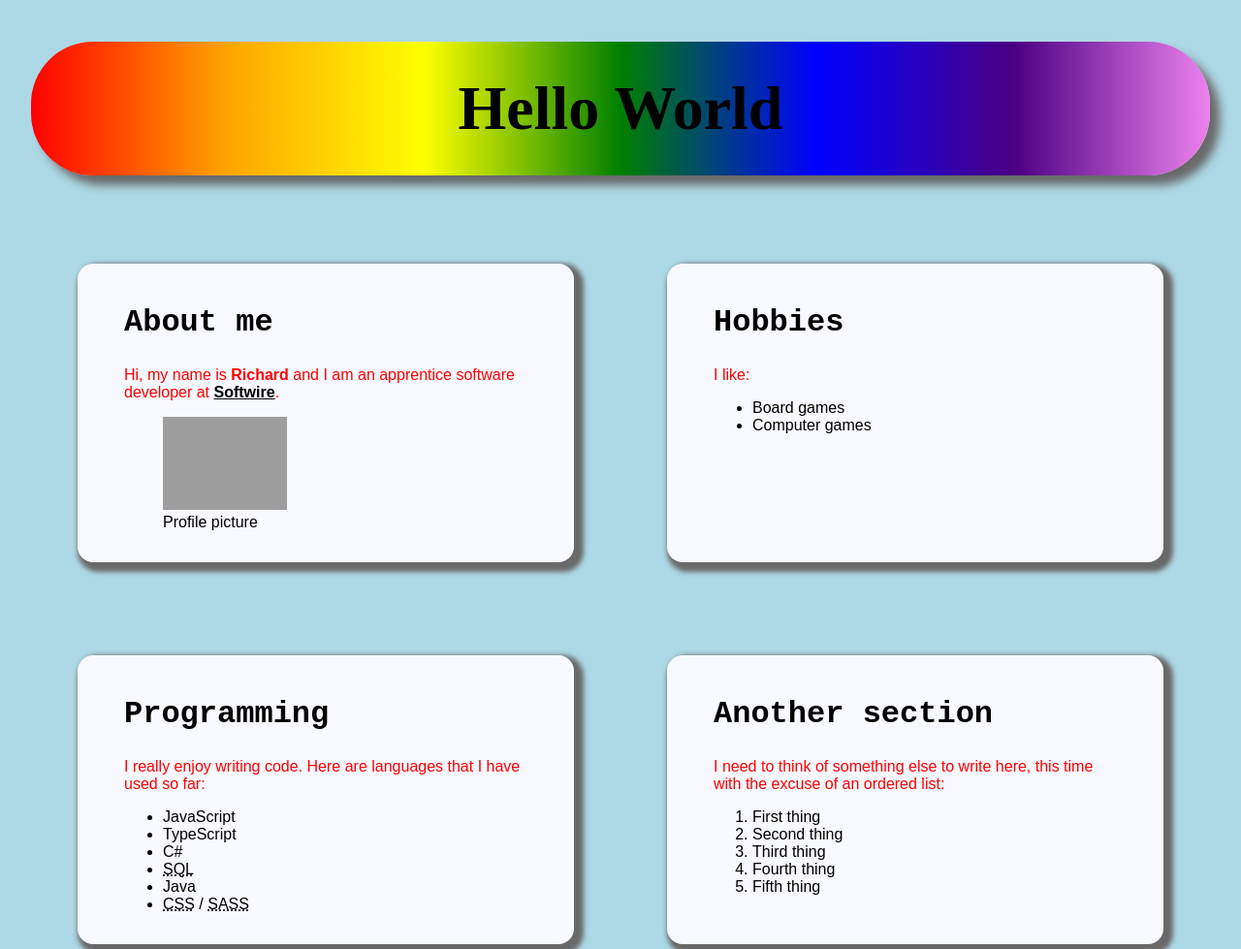
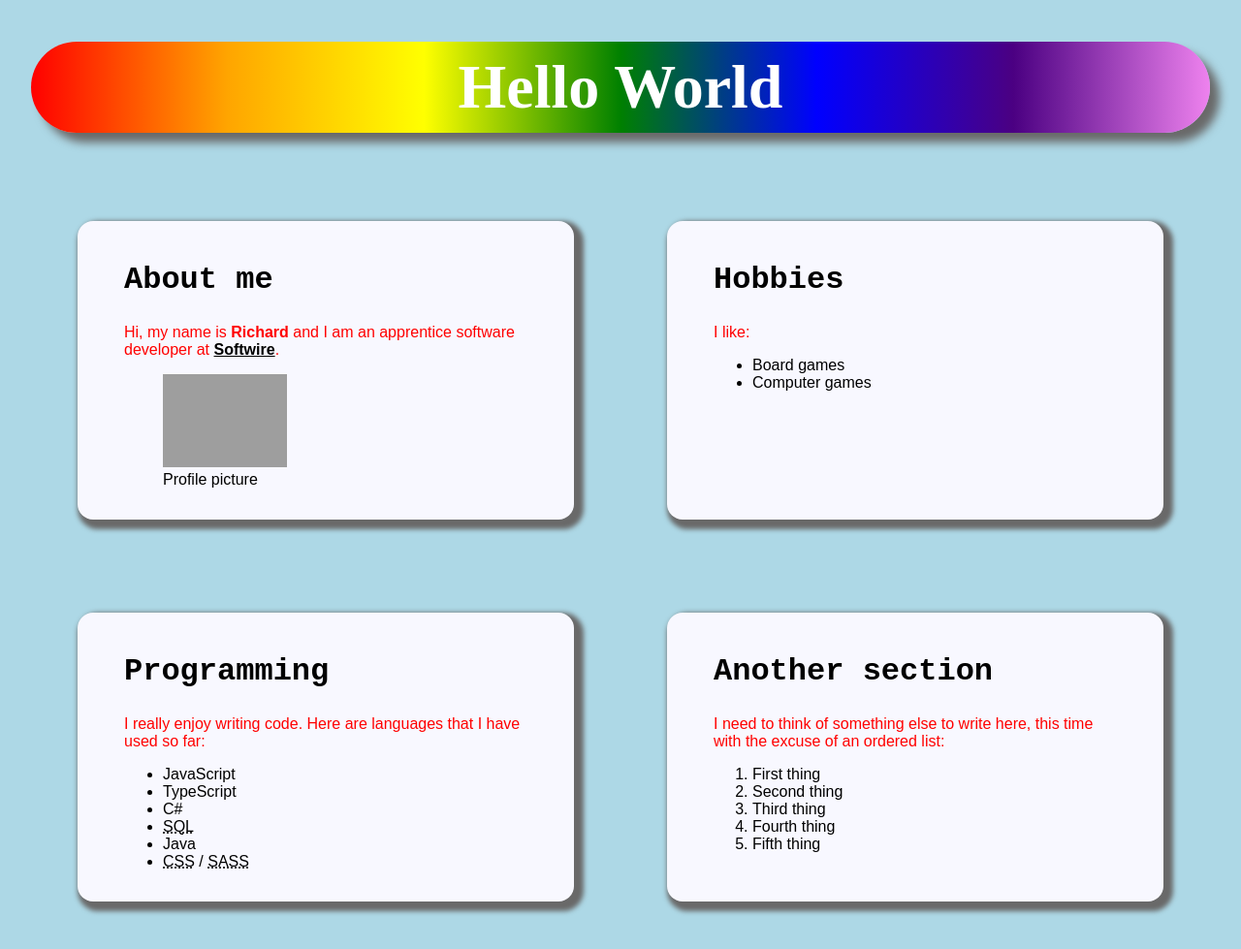
Before and after one commit to rit-bit/rit-bit.github.io, a website: page index.html in a window 1280 px wide. Shown: the top 979 px of the page at 97% size. Drawn offline with Linux system fonts and the light colour scheme; grey boxes are pictures that could not be loaded.

Commit message:
feat: shiny and shadows

```diff
--- a/index.html
+++ b/index.html
@@ -4,17 +4,17 @@
   <meta charset="utf-8">
   <title>My CSS/SASS experiment</title>
   <link rel="stylesheet" href="style.css">
-  <script type="text/javascript" src="index.js"></script>
 </head>
 <body>
-<h1>Hello World</h1>
+<h1 class="shiny">Hello World</h1>
 <div class="grid">
   <article>
     <h2>About me</h2>
     <p>Hi, my name is <strong>Richard</strong> and I am an apprentice software developer at <a
         href="https://www.softwire.com/">Softwire</a>.</p>
     <figure>
-      <img class="me" alt="A robot"
+      <img class="me"
+           alt="A robot"
            src="https://blogs.3ds.com/northamerica/wp-content/uploads/sites/4/2019/08/Robots-Square.jpg"/>
       <figcaption>Profile picture</figcaption>
     </figure>
@@ -58,4 +58,7 @@
 </div>
 <p>Hosted with GitHub Pages.</p>
 </body>
+<footer>
+  <script type="text/javascript" src="index.js"></script>
+</footer>
 </html>
--- a/index.js
+++ b/index.js
@@ -0,0 +1,7 @@
+const shiny = document.querySelector(".shiny");
+
+shiny.addEventListener("mousemove", (e) => {
+    const { x, y } = shiny.getBoundingClientRect();
+    shiny.style.setProperty("--x", `${e.clientX - x}`);
+    shiny.style.setProperty("--y", `${e.clientY - y}`);
+});
--- a/style.scss
+++ b/style.scss
@@ -51,12 +51,40 @@ article {
     background-color: ghostwhite;
     box-shadow: 5px 5px 5px 5px dimgrey;
     width: 40vw;
-    transition: transform 0.5s;
+    transition: all 0.5s;
     &:hover {
         transform: scale(1.05);
+        background-color: #e6e6e6;
+        box-shadow: 12px 12px 5px 12px dimgrey;
     }
 }
 
 img.me {
     width: 10vw;
 }
+
+.shiny {
+    color: white;
+    position: relative;
+    border: none;
+    padding: 10px 15px;
+    cursor: pointer;
+    overflow: hidden;
+
+    &::after {
+        content: "";
+        position: absolute;
+        top: calc(var(--y, 0) * 1px - 50px);
+        left: calc(var(--x, 0) * 1px - 50px);
+        width: 100px;
+        height: 100px;
+        background: radial-gradient(white, transparent 80%);
+
+        opacity: 0;
+        transition: opacity 0.4s;
+    }
+
+    &:hover::after {
+        opacity: 0.4;
+    }
+}
```
Also changed, not shown: style.css.
